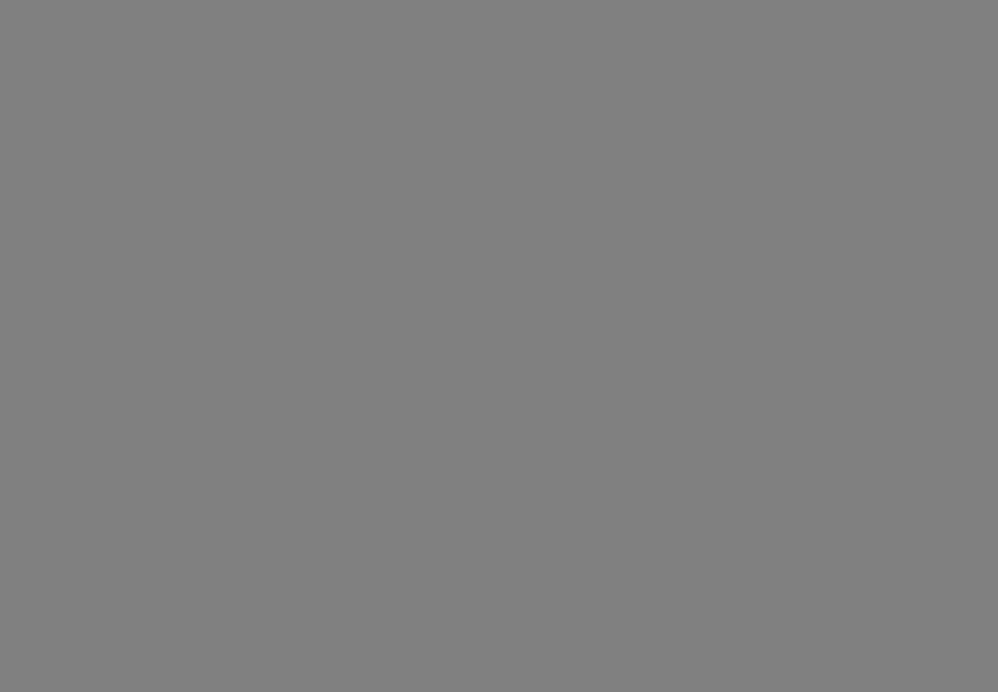
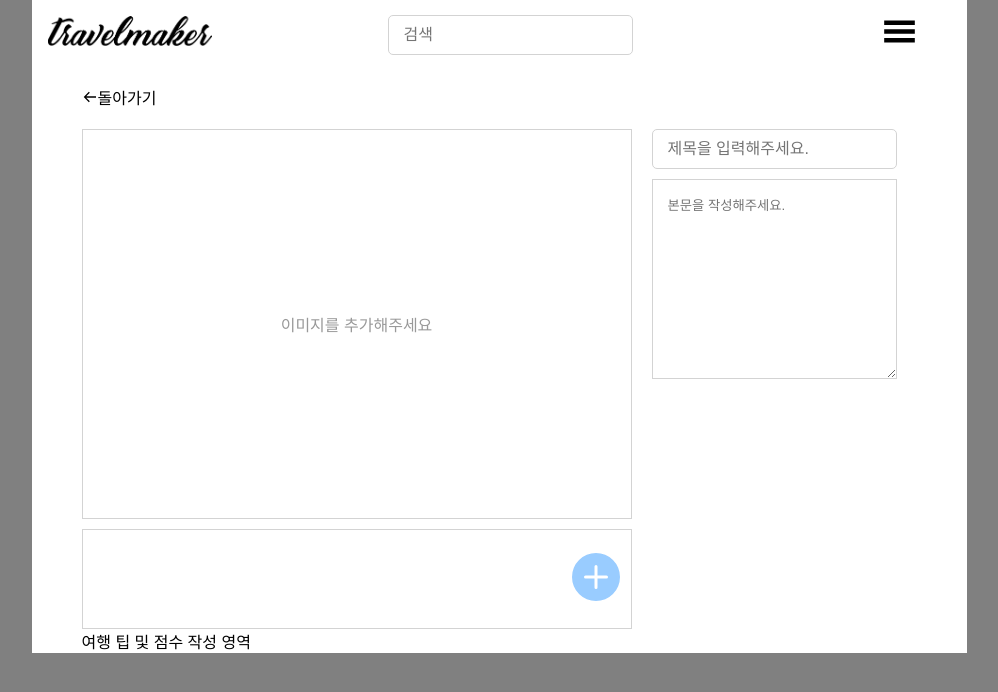
Before and after one commit to jhoon9494/travel_maker, a React (Create React App) app: page /upload in a window 1280 px wide. Before the commit this address had no page. Shown: the top 692 px of the page, without its empty margins (141-1139 px from the left). Built offline with nearby package versions, Linux system fonts and the light colour scheme.

Commit message:
Feat: 게시글 업로드 페이지 구현 중
1. 이미지 미리보기 및 본문 작성 부분 구현 완료
2. 돌아가기 버튼 별도 컴포넌트로 구성

```diff
--- a/src/App.tsx
+++ b/src/App.tsx
@@ -5,6 +5,7 @@ import Home from 'pages/Home';
 import Login from 'pages/Login';
 import Register from 'pages/Register';
 import DetailPage from 'pages/DetailPage';
+import Upload from 'pages/Upload';
 
 function App() {
   return (
@@ -17,6 +18,7 @@ function App() {
             <Route path="/login" element={<Login />} />
             <Route path="/register" element={<Register />} />
             <Route path="/detail" element={<DetailPage />} />
+            <Route path="/upload" element={<Upload />} />
           </Route>
         </Routes>
       </BrowserRouter>
--- /dev/null
+++ b/src/components/atoms/BackSpaceBtn.tsx
@@ -0,0 +1,27 @@
+import { BiArrowBack } from 'react-icons/bi';
+import styled from 'styled-components';
+
+interface IProps {
+  onClick: () => void;
+}
+
+function BackSpaceBtn({ onClick }: IProps) {
+  return (
+    <BackSpace onClick={onClick}>
+      <BiArrowBack />
+      <span>돌아가기</span>
+    </BackSpace>
+  );
+}
+
+export default BackSpaceBtn;
+
+const BackSpace = styled.div`
+  display: flex;
+  align-items: center;
+  margin-top: 20px;
+  margin-left: 50px;
+  width: 75px;
+
+  cursor: pointer;
+`;
--- /dev/null
+++ b/src/components/atoms/ImgPreviewerList.tsx
@@ -0,0 +1,159 @@
+import styled from 'styled-components';
+import { useState, ChangeEvent, Dispatch, SetStateAction, MouseEvent, MouseEventHandler, useEffect } from 'react';
+import { BsFillPlusCircleFill } from 'react-icons/bs';
+import { AiFillMinusCircle } from 'react-icons/ai';
+import { GlobalColor } from '../../styles/GlobalColor';
+
+type PreviewImgType = {
+  src: string;
+  alt: string;
+};
+
+interface IProps {
+  selectImg: Dispatch<SetStateAction<PreviewImgType | null>>;
+  setImgFiles: Dispatch<SetStateAction<File[]>>;
+  clicked: boolean;
+}
+
+function ImgPreviewer({ selectImg, clicked, setImgFiles }: IProps) {
+  // 이미지 삭제를 위한 state
+  const [currImg, setCurrImg] = useState<string>('');
+
+  const [previewImgs, setPreviewImgs] = useState<PreviewImgType[]>([]);
+
+  const loadImg = (e: ChangeEvent<HTMLInputElement>) => {
+    const { files } = e.target;
+    if (files) {
+      Array.from(files).forEach((file, index) => {
+        const previewFile = {
+          src: URL.createObjectURL(file),
+          alt: `${previewImgs.length}-${index + 1}-previewFile`,
+        };
+        setImgFiles((prevList) => [...prevList, file]);
+        setPreviewImgs((prevList) => [...prevList, previewFile]);
+
+        if (index === 0) {
+          selectImg(previewFile);
+        }
+      });
+    }
+  };
+  const handleImgClick = (img: PreviewImgType) => {
+    selectImg(img);
+  };
+  // TODO 제출했을 때 blob url를 제거하기 위해서 불리언 값을 보내고 되는지 확인해봤는데 잘 동작함. 제출할때 이런식으로 하면 될듯
+  if (clicked) {
+    previewImgs.forEach((img) => {
+      URL.revokeObjectURL(img.src);
+    });
+  }
+  const handleDeleteImg = (index: number) => {
+    // FIXME setPreviewImgs로 splice를 실행할 경우 set함수가 두 번 실행되어 의도대로 동작하지 않음.
+    // 깊은 복사를 통해 임시로 동작하도록 만들어두었으나, 더 좋은 방법이 있다면 해당 방법으로 수정 필요.
+    const newPreviewImgs = JSON.parse(JSON.stringify(previewImgs));
+    newPreviewImgs.splice(index, 1);
+    setPreviewImgs(newPreviewImgs);
+
+    // DB에 전달할 이미지 파일 목록 수정하는 함수
+    setImgFiles((prevList) => {
+      prevList.splice(index, 1);
+      return prevList;
+    });
+
+    setCurrImg('');
+
+    // 이미지가 삭제됨에 따라 배열 내부의 인덱스가 변경되므로 현재 선택된 이미지를 변경시키는 코드
+    if (newPreviewImgs.length === 0) {
+      selectImg(null);
+    } else if (index === newPreviewImgs.length) {
+      selectImg(newPreviewImgs[index - 1]);
+    } else {
+      selectImg(newPreviewImgs[index]);
+    }
+  };
+
+  return (
+    <Wrapper>
+      <ImgWrapper>
+        {previewImgs &&
+          previewImgs.map((img, index) => {
+            return (
+              <ImgBox
+                onMouseEnter={() => {
+                  setCurrImg(img.alt);
+                }}
+                onMouseLeave={() => {
+                  setCurrImg('');
+                }}
+                key={`${img.alt}-${index + 1}`}
+              >
+                <Img src={img.src} alt={img.alt} onClick={() => handleImgClick(img)} />
+                <MinusBtn onClick={() => handleDeleteImg(index)} hide={currImg === img.alt}>
+                  <AiFillMinusCircle />
+                </MinusBtn>
+              </ImgBox>
+            );
+          })}
+      </ImgWrapper>
+      <AddImg>
+        <label htmlFor="fileUpload" style={{ cursor: 'pointer' }}>
+          <PlusBtn />
+          <input id="fileUpload" style={{ display: 'none' }} multiple type="file" accept="image/*" onChange={loadImg} />
+        </label>
+      </AddImg>
+    </Wrapper>
+  );
+}
+
+export default ImgPreviewer;
+
+const Wrapper = styled.div`
+  width: 550px;
+  height: 100px;
+  border: 1px solid lightgray;
+  display: flex;
+`;
+
+const ImgWrapper = styled.div`
+  width: 480px;
+  display: flex;
+  align-items: center;
+  padding: 0 5px;
+  overflow-y: hidden;
+  overflow-x: scroll;
+`;
+
+const ImgBox = styled.div`
+  width: 100px;
+  height: 80px;
+  margin: 5px;
+  cursor: pointer;
+  position: relative;
+`;
+
+const Img = styled.img`
+  width: 100px;
+  height: 80px;
+`;
+
+const AddImg = styled.div`
+  width: 70px;
+  display: flex;
+  align-items: center;
+  justify-content: center;
+`;
+
+const PlusBtn = styled(BsFillPlusCircleFill)`
+  font-size: 48px;
+  color: ${GlobalColor.mainColor};
+`;
+
+const MinusBtn = styled.div<{ hide: boolean }>`
+  font-size: 20px;
+  color: #f74e4e;
+  position: absolute;
+  right: -5px;
+  top: -5px;
+  opacity: ${({ hide }) => (hide ? 1 : 0)};
+  transition: opacity 0.2s ease;
+`;
--- /dev/null
+++ b/src/pages/Upload.tsx
@@ -0,0 +1,110 @@
+import styled from 'styled-components';
+import { useState } from 'react';
+import BackSpaceBtn from 'components/atoms/BackSpaceBtn';
+import ImgPreviewerList from 'components/atoms/ImgPreviewerList';
+import Input from 'components/atoms/Input';
+
+type PreviewImgType = {
+  src: string;
+  alt: string;
+};
+
+function Upload() {
+  const [imgFiles, setImgFiles] = useState<File[]>([]);
+  const [previewImg, setPreviewImg] = useState<PreviewImgType | null>(null);
+  const [clicked, setClicked] = useState(false);
+  const [header, setHeader] = useState('');
+  const [body, setBody] = useState('');
+  // const handleSubmit = (e: FormEvent<HTMLFormElement>) => {
+  //   e.preventDefault();
+  // };
+
+  const handleBackSpace = () => {
+    // 제출했을 때 blob url를 제거하기 위해서 불리언 값을 보내고 되는지 확인해봤는데 잘 동작함. 제출할때 이런식으로 하면 될듯
+    setClicked(true);
+    // TODO 뒤로가기 전 게시글 삭제여부 물어보는 경고창 띄운 후 응답에 맞게 실행
+    // 돌아갈 경우 작성하신 게시글이 삭제됩니다. 돌아가시겠습니까? 예 | 아니오
+  };
+
+  // TODO 여행 추천 tips의 장소명 중복 검사 프론트에서 자체적으로 실시해서 전달
+
+  return (
+    <Wrapper>
+      <BackSpaceBtn onClick={handleBackSpace} />
+      {/* 이미지 추가 및 본문 작성 영역 */}
+      <div style={{ display: 'flex', paddingLeft: '50px' }}>
+        <ImgPreviewer>
+          {previewImg ? (
+            <Img src={previewImg?.src} alt={previewImg?.alt} />
+          ) : (
+            <EmptyImg>
+              {/* eslint-disable-next-line  */}
+              {/* TODO 이미지가 없을 경우 에러를 띄워서 글을 작성할 수 없다고 알리기 */}
+              이미지를 추가해주세요
+            </EmptyImg>
+          )}
+          <ImgPreviewerList selectImg={setPreviewImg} clicked={clicked} setImgFiles={setImgFiles} />
+        </ImgPreviewer>
+        <TextContainer>
+          <Input
+            id="header"
+            type="text"
+            placeholder="제목을 입력해주세요."
+            value={header}
+            onChange={(e) => setHeader(e.target.value)}
+            size="medium"
+          />
+          <TextArea placeholder="본문을 작성해주세요." value={body} onChange={(e) => setBody(e.target.value)} />
+        </TextContainer>
+        {/* TODO 해시태그 컴포넌트 추가 */}
+      </div>
+      {/* 여행 팁, 점수 작성 영역 */}
+      <div style={{ display: 'flex', paddingLeft: '50px' }}>여행 팁 및 점수 작성 영역</div>
+    </Wrapper>
+  );
+}
+
+export default Upload;
+
+const Wrapper = styled.div`
+  background-color: white;
+  display: flex;
+  flex-direction: column;
+`;
+
+const ImgPreviewer = styled.div`
+  display: flex;
+  flex-direction: column;
+  margin-top: 20px;
+`;
+
+const EmptyImg = styled.div`
+  width: 550px;
+  height: 390px;
+  border: 1px solid lightgray;
+  margin-bottom: 10px;
+  display: flex;
+  justify-content: center;
+  align-items: center;
+  color: #999999;
+`;
+
+const Img = styled.img`
+  width: 550px;
+  height: 390px;
+  margin-bottom: 10px;
+`;
+
+const TextContainer = styled.div`
+  display: flex;
+  flex-direction: column;
+  margin: 15px 0 0 20px;
+`;
+
+const TextArea = styled.textarea`
+  width: 245px;
+  height: 200px;
+  margin: 10px 0;
+  border: 1px solid lightgray;
+  padding: 15px;
+`;
```
